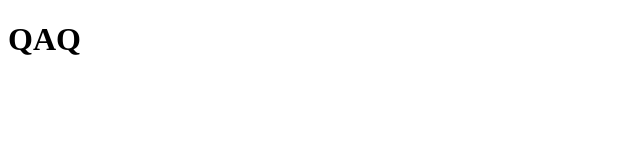
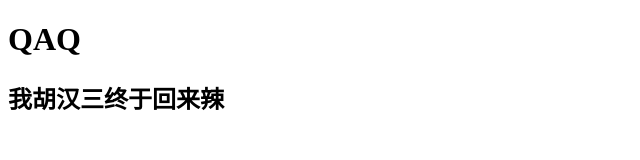
Before and after one commit to XIONGQI98/QAQtest, a plain HTML site: page index.html in a window 1280 px wide. Shown: the whole page, without its empty margins (0-640 px from the left). Drawn offline with Linux system fonts and the light colour scheme.

Commit message:
index add 我胡汉三终于回来辣

```diff
--- a/index.html
+++ b/index.html
@@ -10,6 +10,7 @@
 
 <body>
     <h1>QAQ</h1>
+    <h2>我胡汉三终于回来辣</h2>
 </body>
 
 </html>
```
